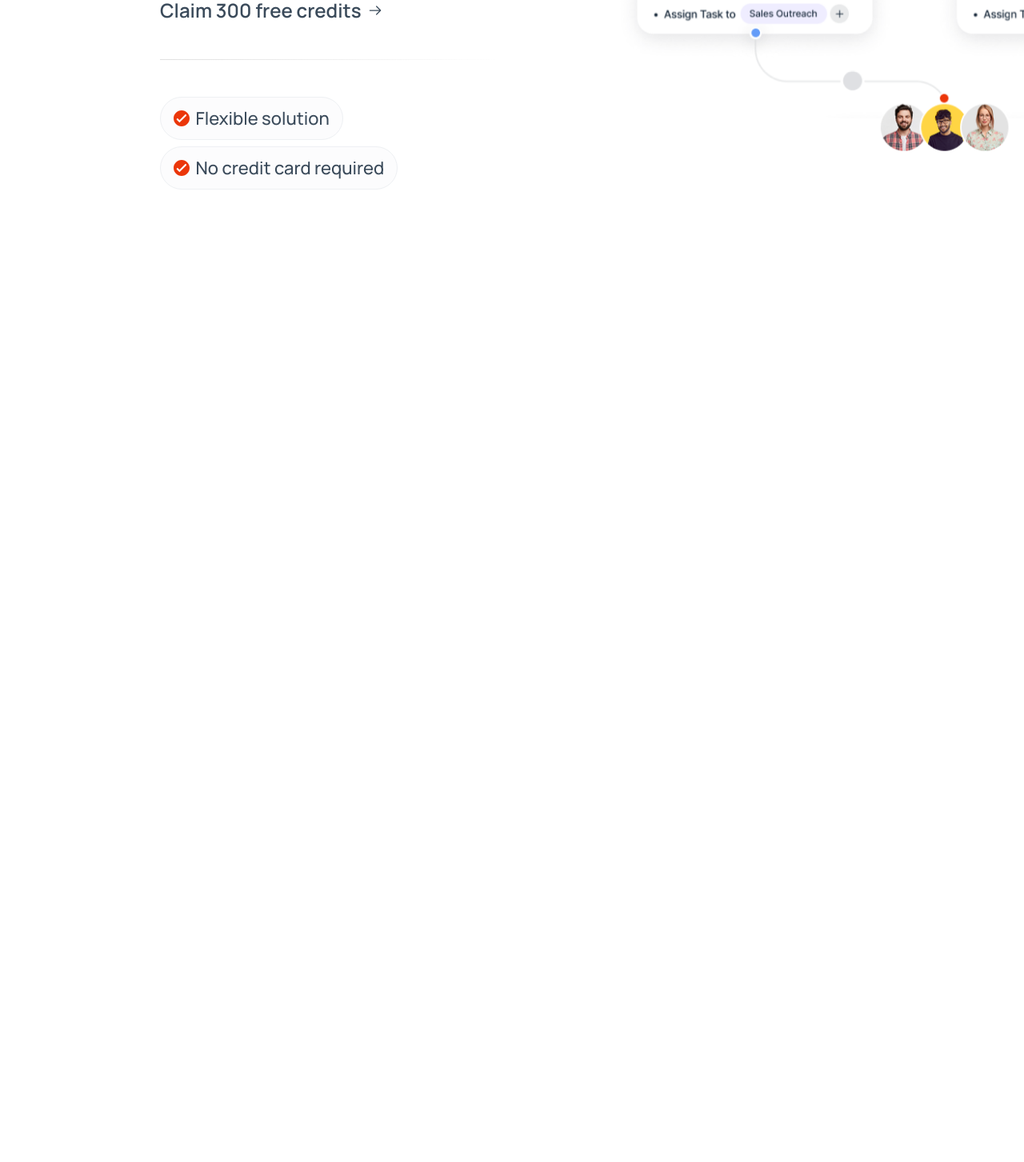
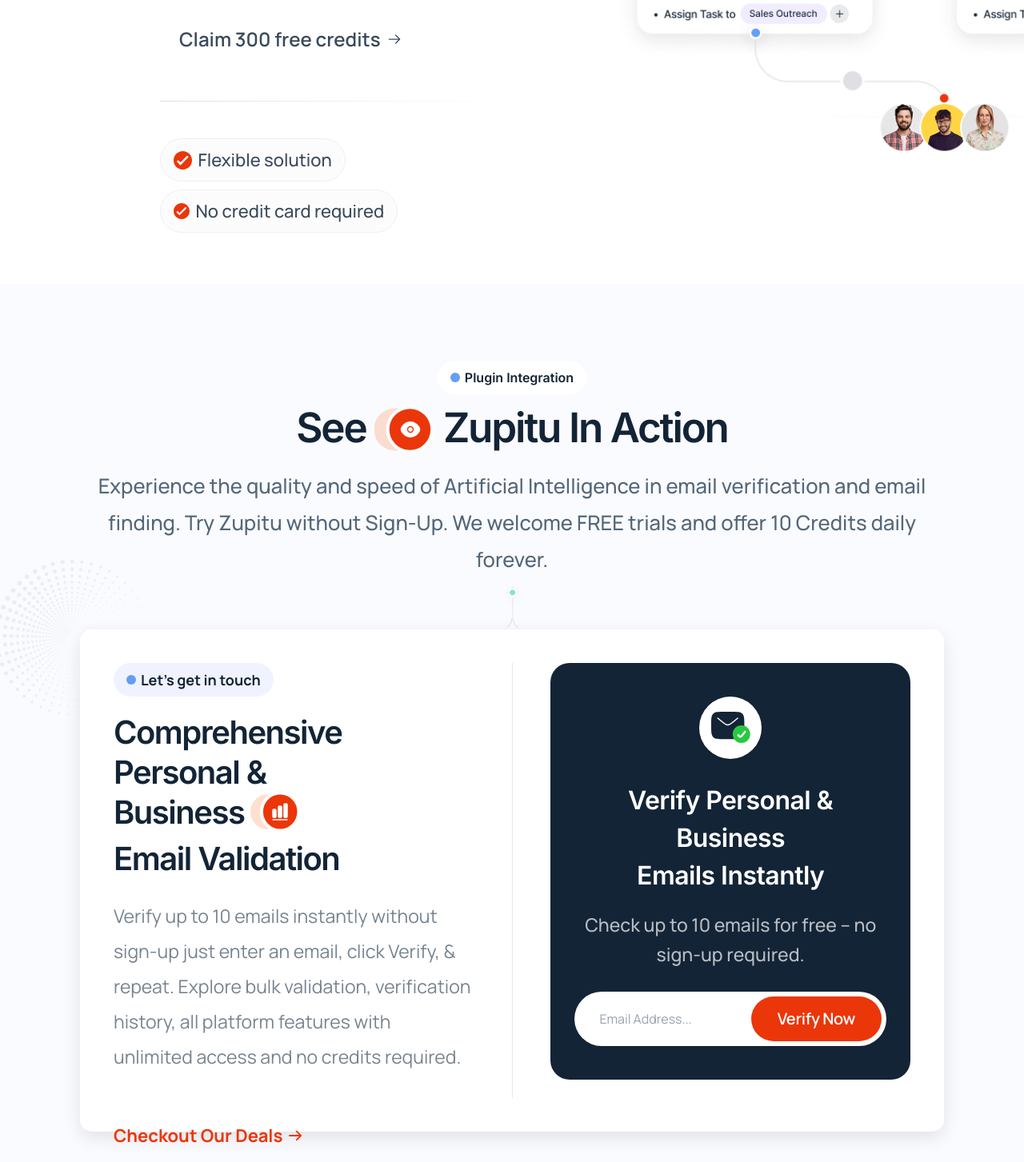
Before and after one commit to itfuturzMaharshi/zupito_website, a React (Vite) app: page /pricing in a window 1280 px wide. Shown: the part 857-2310 px from the top of the page at 80% size. Before the commit the page ends 1158 px from the top, so only its background shows below. Built offline with nearby package versions, Linux system fonts and the light colour scheme.

Commit message:
set action page

```diff
--- a/src/App.jsx
+++ b/src/App.jsx
@@ -38,7 +38,7 @@
       <Banner />
       <DummyHeader />
       <DummyHero />
-      {/* <DummyAction />  */}
+      <DummyAction />
     </>
   );
 }
--- a/src/components/dummy-1/DummyAction.jsx
+++ b/src/components/dummy-1/DummyAction.jsx
@@ -18,7 +18,7 @@
           <div
             className="w-full"
             style={{
-              maxWidth: "1140px",
+              maxWidth: "1362px",
               margin: "0 auto",
             }}
           >
@@ -28,9 +28,9 @@
                 {/* Plugin Integration Label */}
                 <div className="flex items-center justify-center">
                   <span
-                    className="inline-flex items-center gap-[4.5px] rounded-[37.5px] font-['Inter'] font-semibold text-[12px] leading-[13.5px] capitalize text-[#132436] bg-white px-3 py-[9px] min-w-[140.5px] h-[32px]"
+                    className="inline-flex items-center gap-[6px] rounded-[50px] font-['Inter'] font-semibold text-[16px] leading-[18px] capitalize text-[#132436] bg-white px-[16px] py-[12px] min-w-[140.5px]"
                   >
-                    <span className="w-[9px] h-[9px] rounded-full bg-[#659DF8]" />
+                    <span className="w-[12px] h-[12px] rounded-full bg-[#659DF8]" />
                     Plugin Integration
                   </span>
                 </div>
@@ -39,9 +39,9 @@
                 <h2
                   className="font-['Inter'] font-semibold text-center"
                   style={{
-                    fontSize: "clamp(28px, 4vw, 45px)",
-                    lineHeight: "37.5px",
-                    letterSpacing: "-1.65px",
+                    fontSize: "clamp(28px, 4vw, 60px)",
+                    lineHeight: "50px",
+                    letterSpacing: "-2.2px",
                     color: "#132436",
                   }}
                 >
@@ -50,7 +50,7 @@
                     <img
                       src="/images/setting-orange.svg"
                       alt=""
-                      className="w-[28px] h-[28px] md:w-[60px] md:h-[60px]"
+                      className="w-[28px] h-[28px] md:w-[75px] md:h-[60px]"
                     />
                   </span>{" "}
                   Zupitu In Action
@@ -60,8 +60,8 @@
                 <p
                   className="font-['Manrope'] font-medium text-center max-w-full"
                   style={{
-                    fontSize: "clamp(16px, 2vw, 19.5px)",
-                    lineHeight: "34.5px",
+                    fontSize: "clamp(16px, 2vw, 26px)",
+                    lineHeight: "46px",
                     letterSpacing: "0px",
                     color: "#546779",
                   }}
@@ -97,7 +97,7 @@
                 />
               </div>
               <div
-                className="relative w-full rounded-[15px] bg-white z-10 lg:min-h-[429px]"
+                className="relative w-full rounded-[15px] bg-white z-10"
                 style={{
                   boxShadow: "0px 7.5px 22.5px 0px #0000001A",
                 }}
@@ -107,20 +107,20 @@
                   {/* Left Section: Comprehensive Email Validation Info */}
                   <div className="w-full lg:w-auto lg:flex-1 flex flex-col gap-[30.75px]">
                     {/* Top Container with Button */}
-                    <div className="flex flex-col gap-[15px]">
+                    <div className="flex flex-col gap-[20px]">
                       {/* Let's get in touch Button */}
                       <div className="flex items-start">
                         <button
-                          className="inline-flex items-center gap-[4.5px] rounded-[37.5px] bg-[#F0F3FF] px-3 py-[9px] min-w-[150.5px] h-[34.5px]"
+                          className="inline-flex items-center gap-[6px] rounded-[50px] bg-[#F0F3FF] px-[16px] py-[12px]"
                           style={{
                             width: "fit-content",
                           }}
                         >
-                          <span className="w-[9px] h-[9px] rounded-full bg-[#659DF8]" />
+                          <span className="w-[12px] h-[12px] rounded-full bg-[#659DF8]" />
                           <span
                             className="font-['Manrope'] font-bold text-center"
                             style={{
-                              fontSize: "13.5px",
+                              fontSize: "18px",
                               lineHeight: "100%",
                               letterSpacing: "0px",
                               color: "#132436",
@@ -134,14 +134,14 @@
                       {/* Content Container */}
                       <div className="flex flex-col justify-between min-h-full">
                         {/* Heading and Description Container */}
-                        <div className="flex flex-col gap-[10.5px] text-center md:text-left">
+                        <div className="flex flex-col gap-6 text-center md:text-left">
                           {/* Comprehensive Personal & Business Email Validation Heading */}
                           <h3
                             className="font-['Inter'] font-semibold text-[#132436] text-center md:text-left"
                             style={{
-                              fontSize: "clamp(24px, 3.5vw, 30px)",
-                              lineHeight: "37.5px",
-                              letterSpacing: "-1.13px",
+                              fontSize: "clamp(24px, 3.5vw, 40px)",
+                              lineHeight: "50px",
+                              letterSpacing: "-1.5px",
                             }}
                           >
                             <span className="block">Comprehensive Personal &</span>
@@ -151,7 +151,7 @@
                                 <img
                                   src="/images/setting-orange-1.svg"
                                   alt=""
-                                  className="w-[32px] h-[32px] sm:w-[46px] sm:h-[46px]"
+                                  className="w-[32px] h-[32px] sm:w-[62px] sm:h-[50px]"
                                 />
                               </span>
                               <span>Email Validation</span>
@@ -162,8 +162,8 @@
                           <p
                             className="font-['Manrope'] font-normal"
                             style={{
-                              fontSize: "clamp(16px, 1.8vw, 18px)",
-                              lineHeight: "33px",
+                              fontSize: "clamp(16px, 1.8vw, 24px)",
+                              lineHeight: "44px",
                               letterSpacing: "0px",
                               color: "#76838F",
                             }}
@@ -182,8 +182,8 @@
                             href="#"
                             className="font-['Manrope'] font-bold inline-flex items-center gap-2 hover:opacity-80 transition-opacity"
                             style={{
-                              fontSize: "16.5px",
-                              lineHeight: "22.5px",
+                              fontSize: "22px",
+                              lineHeight: "30px",
                               letterSpacing: "0px",
                               color: "#EB3609",
                               textTransform: "capitalize",
@@ -193,7 +193,7 @@
                             <img
                               src="/images/right-orange-arrow.svg"
                               alt="Right arrow"
-                              className="w-3 h-3"
+                              className="w-4 h-4"
                             />
                           </a>
                         </div>
@@ -214,15 +214,15 @@
 
                   {/* Right Section: Email Verification Form */}
                   <div className="w-full lg:w-auto lg:flex-1 flex flex-col items-center lg:items-start gap-[22.5px]">
-                    <div className="w-full max-w-full rounded-[18px] bg-[#132436] flex flex-col items-center gap-[15px] p-6 sm:p-8 lg:p-[30px] mx-auto lg:mx-0">
+                    <div className="w-full max-w-full rounded-[24px] bg-[#132436] flex flex-col items-center gap-[20px] px-[30px] py-[42px] mx-auto lg:mx-0">
                       {/* Icon */}
                       <div className="flex items-center justify-center mb-2">
-                        <div className="relative w-16 h-16">
+                        <div className="relative w-[78px] h-[78px]">
                           <div className="w-full h-full rounded-full bg-white flex items-center justify-center shadow-sm">
                             <img
                               src="/images/email-icon.svg"
                               alt="Email icon"
-                              className="w-8 h-8 object-contain"
+                              className="w-[48.75px] h-[39px] object-contain"
                             />
                           </div>
                         </div>
@@ -232,16 +232,16 @@
                       <div
                         className="w-full flex flex-col items-center text-center"
                         style={{
-                          gap: "15px",
+                          gap: "20px",
                         }}
                       >
                         {/* Verify Personal & Business Emails Instantly Heading */}
                         <h4
                           className="font-['Inter'] font-semibold text-white"
                           style={{
-                            fontSize: "clamp(20px, 2.5vw, 24px)",
-                            lineHeight: "35.25px",
-                            letterSpacing: "-0.42px",
+                            fontSize: "clamp(20px, 2.5vw, 32px)",
+                            lineHeight: "47px",
+                            letterSpacing: "-0.56px",
                             color: "#FFFFFF",
                           }}
                         >
@@ -252,8 +252,8 @@
                         <p
                           className="font-['Manrope'] pb-2 font-medium text-white"
                           style={{
-                            fontSize: "clamp(16px, 1.8vw, 18px)",
-                            lineHeight: "27.75px",
+                            fontSize: "clamp(16px, 1.8vw, 24px)",
+                            lineHeight: "37px",
                             letterSpacing: "0px",
                             color: "#FFFFFF",
                             opacity: 0.7,
@@ -266,7 +266,7 @@
                       {/* Email Input and Verify Button - Combined rounded container */}
                       <form
                         onSubmit={handleVerify}
-                        className="w-full rounded-[82.5px] bg-white flex items-center gap-[4.5px] pl-4 sm:pl-[23.25px] pr-[4.5px] py-[4.5px] overflow-hidden"
+                        className="w-full rounded-[110px] bg-white flex items-center gap-[4.5px] pl-4 sm:pl-[31px] pr-[6px] py-[6px] overflow-hidden"
                       >
                         <input
                           type="email"
@@ -280,13 +280,13 @@
                         />
                         <button
                           type="submit"
-                          className="rounded-[37.5px] bg-[#EB3609] text-white font-['Manrope'] font-semibold flex items-center justify-center hover:bg-[#FF6B35] transition-colors shrink-0 px-[20px] sm:px-[24.75px] py-[13.5px]"
+                          className="rounded-[50px] bg-[#EB3609] text-white font-['Manrope'] font-semibold flex items-center justify-center hover:bg-[#FF6B35] transition-colors shrink-0 px-[33px]  py-[18px]"
                           style={{
-                            minWidth: "123.5px",
-                            height: "47px",
-                            fontSize: "15px",
+                            // minWidth: "123.5px",
+                            // height: "47px",
+                            fontSize: "20px",
                             lineHeight: "100%",
-                            letterSpacing: "-0.24px",
+                            letterSpacing: "-0.32px",
                           }}
                         >
                           <span className="sm:hidden">Verify</span>
--- a/src/components/dummy-1/DummyHero.jsx
+++ b/src/components/dummy-1/DummyHero.jsx
@@ -82,7 +82,7 @@
                       <img
                         src="/images/container.svg"
                         alt=""
-                        className="w-[28px] h-[28px] sm:w-[36px] sm:h-[36px] md:w-[64px] md:h-[64px]"
+                        className="w-[28px] h-[28px] sm:w-[36px] sm:h-[36px] md:w-[96px] md:h-[64px]"
                       />
                     </span>
                     <span>Instantly</span>
@@ -91,7 +91,7 @@
 
                 {/* Description */}
                 <p
-                  className="font-['Manrope'] font-semibold text-[#63778B] mb-[45px] sm:mb-[45px]"
+                  className="font-['Manrope'] font-semibold text-[#63778B] mb-[45px] xl:mb-[60px]"
                   style={{
                     fontSize: "clamp(16px, 2vw, 26px)",
                     lineHeight: "46px",
@@ -104,9 +104,9 @@
                 </p>
 
                 {/* CTA Buttons */}
-                <div className="flex flex-wrap items-center gap-[15px] mb-[25.5px] sm:mb-[46.5px]">
+                <div className="flex flex-wrap items-center gap-[20px] mb-[25.5px] sm:mb-[46.5px]">
                   <button
-                    className="rounded-[37.5px] bg-[#EB3609] text-white font-['Inter'] font-semibold flex items-center justify-center gap-[7.5px] px-[18px] py-[12px] hover:bg-[#FF6B35] transition-colors"
+                    className="rounded-[50px] bg-[#EB3609] text-white font-['Inter'] font-semibold flex items-center justify-center gap-[7.5px] px-[18px] py-[12px] hover:bg-[#FF6B35] transition-colors"
                     style={{
                       fontSize: "20px",
                       lineHeight: "100%",
@@ -124,7 +124,7 @@
                   </button>
 
                   <button
-                    className="text-[#3A4A5A] font-['Manrope'] font-semibold flex items-center gap-[7.5px] hover:text-[#EB3609] transition-colors"
+                    className="text-[#3A4A5A] font-['Manrope'] px-[24px] py-[16px] font-semibold flex items-center gap-[7.5px] hover:text-[#EB3609] transition-colors"
                     style={{
                       fontSize: "24px",
                       lineHeight: "30px",
@@ -150,12 +150,12 @@
                 />
 
                 {/* Badges */}
-                <div className="flex flex-wrap items-center gap-[7.5px]">
+                <div className="flex flex-wrap items-center gap-[10px]">
                   <div
-                    className="rounded-[37.5px] bg-[#FCFCFD] border border-[#EEF0F3] flex items-center gap-[7.5px] px-[16px] py-[12px]"
+                    className="rounded-[50px] bg-[#FCFCFD] border border-[#EEF0F3] flex items-center gap-[7.5px] px-[16px] py-[12px]"
                     style={{ height: "54px" }}
                   >
-                    <span className="inline-flex items-center justify-center w-5 h-5">
+                    <span className="inline-flex items-center justify-center w-[23px] h-[23px]">
                       <img
                         src="/images/check-orange.svg"
                         alt="Checkmark"
@@ -174,7 +174,7 @@
                   </div>
 
                   <div
-                    className="rounded-[37.5px] bg-[#FCFCFD] border border-[#EEF0F3] flex items-center gap-[7.5px] px-[16px] py-[12px]"
+                    className="rounded-[50px] bg-[#FCFCFD] border border-[#EEF0F3] flex items-center gap-[7.5px] px-[16px] py-[12px]"
                     style={{ height: "54px" }}
                   >
                     <span className="inline-flex items-center justify-center w-5 h-5">
```
Also changed, not shown: src/components/dummy-1/DummyHeader.jsx (+5 -5 lines).
